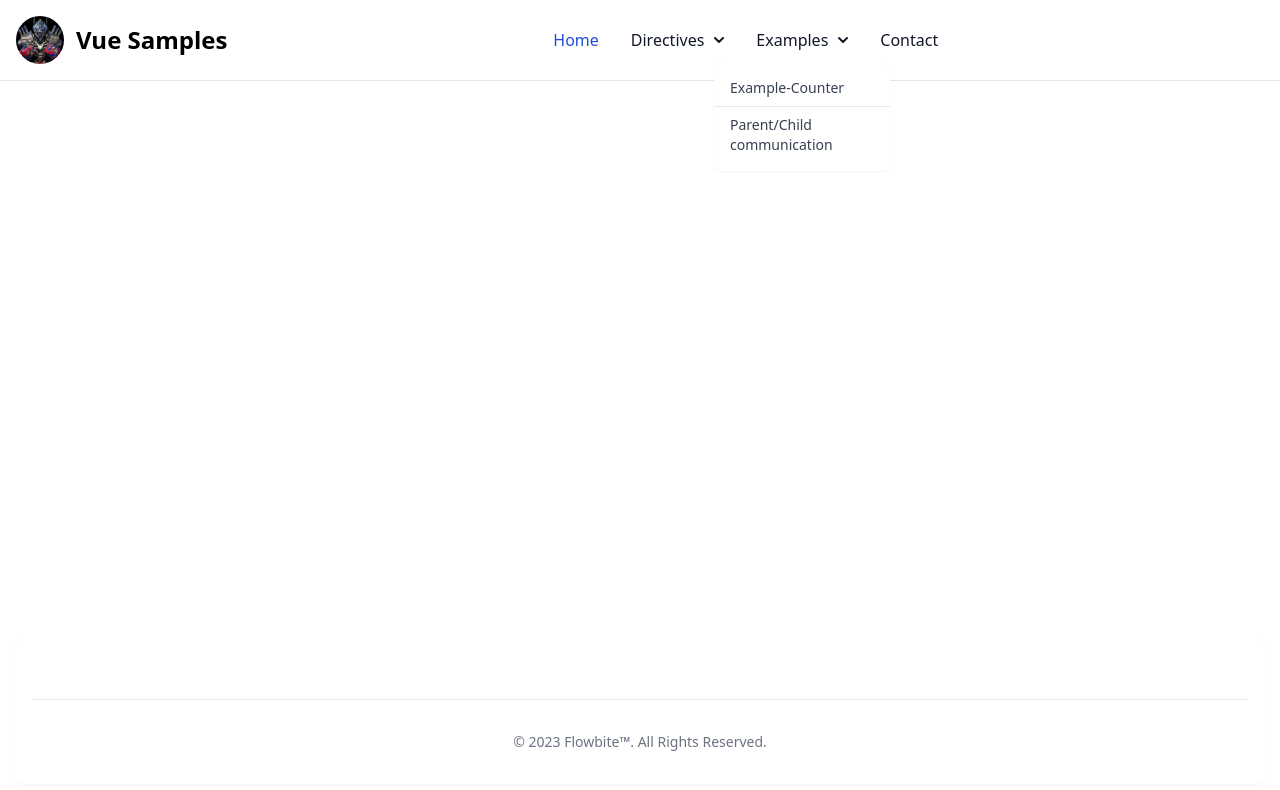
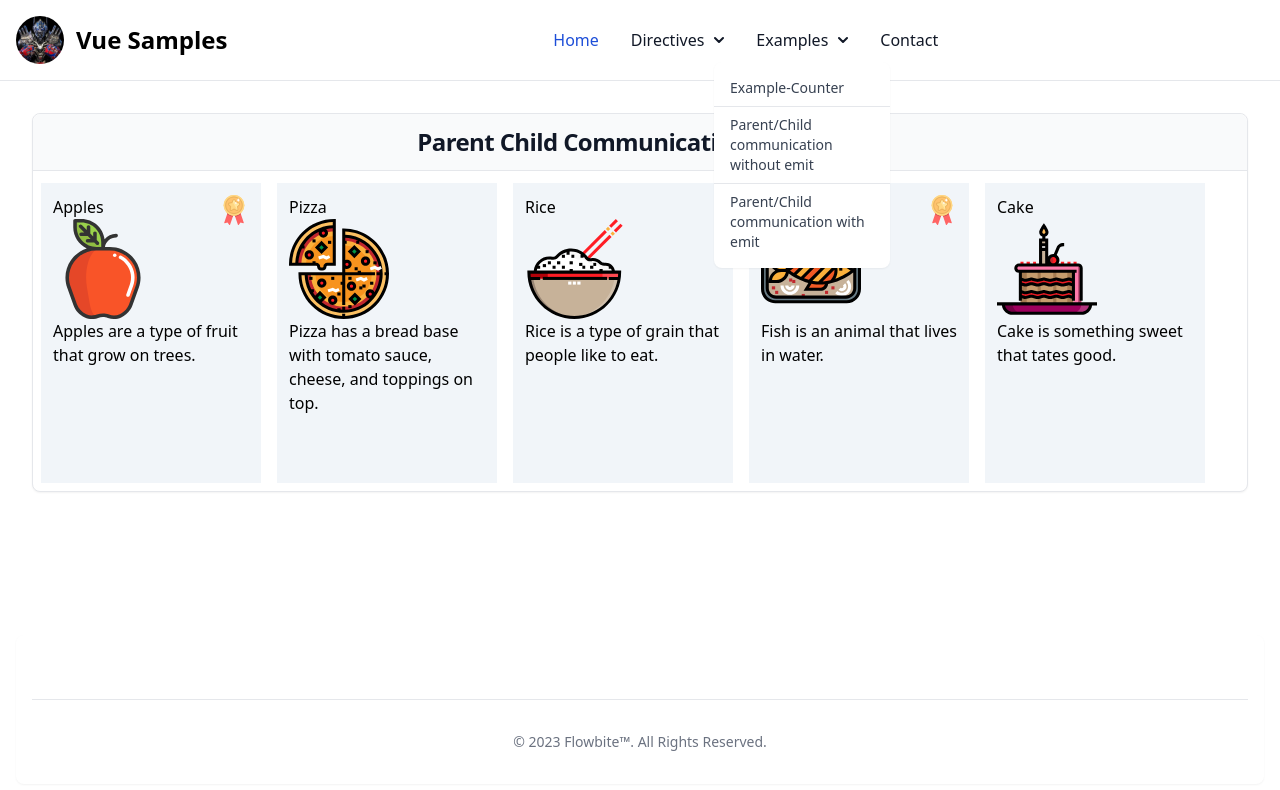
Before and after one commit to sunny200745/vue, a Vue app: page /example-parent-child-communication-with-emit in a window 1280 px wide. Both pictures are taken after a click on the button "Examples". Shown: the top 790 px of the page. Built offline with nearby package versions, Linux system fonts and the light colour scheme.

Commit message:
Emit: Parent child communication

```diff
--- a/src/App.vue
+++ b/src/App.vue
@@ -176,8 +176,15 @@
                   <li>
                     <router-link
                       class="block px-4 py-2 hover:bg-gray-100 dark:hover:bg-gray-600 dark:hover:text-white"
-                      to="/example-parent-child-communication"
-                      >Parent/Child communication</router-link
+                      to="/example-parent-child-communication-without-emit"
+                      >Parent/Child communication without emit</router-link
+                    >
+                  </li>
+                  <li>
+                    <router-link
+                      class="block px-4 py-2 hover:bg-gray-100 dark:hover:bg-gray-600 dark:hover:text-white"
+                      to="/example-parent-child-communication-with-emit"
+                      >Parent/Child communication with emit</router-link
                     >
                   </li>
                 </ul>
--- a/src/components/examples/FoodItem.vue
+++ b/src/components/examples/with-emit/FoodItem.vue
@@ -2,12 +2,12 @@
 
 import {ref} from 'vue'
 import { computed } from "vue";
-
+const emit = defineEmits('favorite-food')
 
 const props = defineProps(['foodItem'])
 const item = ref(props.foodItem)
 const toggleFavorite = () =>{
-    item.value.favorite = !item.value.favorite
+    emit('favorite-food', item.value.name)
 }
 </script>
 
@@ -21,7 +21,7 @@ const toggleFavorite = () =>{
                     </h2>
                     <img width="100px" :src="`src/assets/${item.img}`" >
                     <p>{{ item.desc }}</p>
-                    <button type="button" class="text-white bg-gray-800 hover:bg-gray-900 focus:outline-none focus:ring-4 focus:ring-gray-300 font-medium rounded-lg text-sm px-5 py-2.5 me-2 mb-2 dark:bg-gray-800 dark:hover:bg-gray-700 dark:focus:ring-gray-700 dark:border-gray-700">Favourite</button>
+
                 </div>
             </div>
     </div>
--- a/src/components/examples/ParentChildCommunication.vue
+++ b/src/components/examples/with-emit/ParentChildCommunication.vue
@@ -1,27 +1,32 @@
 <script setup >
-
+import {ref} from 'vue'
 import FoodItem from './FoodItem.vue';
 
-const foods =  [
+const foods =  ref([
     { name: 'Apples', desc: 'Apples are a type of fruit that grow on trees.', favorite: true,img: 'img_apple.svg'},
     { name: 'Pizza', desc: 'Pizza has a bread base with tomato sauce, cheese, and toppings on top.', favorite: false,img: 'img_pizza.svg'},
     { name: 'Rice', desc: 'Rice is a type of grain that people like to eat.', favorite: false, img: 'img_rice.svg'},
     { name: 'Fish', desc: 'Fish is an animal that lives in water.', favorite: true, img: 'img_fish.svg'},
     { name: 'Cake', desc: 'Cake is something sweet that tates good.', favorite: false, img: 'img_cake.svg'}
-]
-
+])
+function recieveEmit(foodName){
+    console.log(foodName)
+    let matchedFood = foods.value.find(f => f.name === foodName);
+    matchedFood.favorite = !matchedFood.favorite
+}
 </script>
 
 <template>
     <div class="w-full bg-white border border-gray-200 rounded-lg shadow-sm dark:bg-gray-800 dark:border-gray-700">
             <div class="text-sm font-medium text-center text-gray-500 border-b border-gray-200 rounded-t-lg bg-gray-50 dark:border-gray-700 dark:text-gray-400 dark:bg-gray-800">
 
-                <h5 class="p-3 text-2xl  font-bold tracking-tight text-gray-900">Parent Child Communication</h5>
+                <h5 class="p-3 text-2xl  font-bold tracking-tight text-gray-900">Parent Child Communication with emit</h5>
             </div>
             <div id="wrapper" class="flex flex-wrap">
                 <FoodItem
                 v-for="x in foods"
                 :key="x.name"
+                @favorite-food="recieveEmit"
                 :foodItem="x"/>
             </div>
 
--- /dev/null
+++ b/src/components/examples/without-emit/FoodItem.vue
@@ -0,0 +1,33 @@
+<script setup>
+
+import {ref} from 'vue'
+import { computed } from "vue";
+
+
+const props = defineProps(['foodItem'])
+const item = ref(props.foodItem)
+const toggleFavorite = () =>{
+    item.value.favorite = !item.value.favorite
+}
+</script>
+
+<template>
+    <div class="px-2">
+
+            <div v-on:click="toggleFavorite(item)" class="  h-[300px] w-[220px] mb-2 mt-3 mx-auto bg-slate-100">
+                <div class="p-3">
+                    <h2>{{ item.name }}
+                        <img v-if="item.favorite" width="30px" class="float-right" :src="`src/assets/img_quality.svg`" >
+                    </h2>
+                    <img width="100px" :src="`src/assets/${item.img}`" >
+                    <p>{{ item.desc }}</p>
+
+                </div>
+            </div>
+    </div>
+
+</template>
+
+<style>
+
+</style>
--- /dev/null
+++ b/src/components/examples/without-emit/ParentChildCommunication.vue
@@ -0,0 +1,34 @@
+<script setup >
+
+import FoodItem from './FoodItem.vue';
+
+const foods =  [
+    { name: 'Apples', desc: 'Apples are a type of fruit that grow on trees.', favorite: true,img: 'img_apple.svg'},
+    { name: 'Pizza', desc: 'Pizza has a bread base with tomato sauce, cheese, and toppings on top.', favorite: false,img: 'img_pizza.svg'},
+    { name: 'Rice', desc: 'Rice is a type of grain that people like to eat.', favorite: false, img: 'img_rice.svg'},
+    { name: 'Fish', desc: 'Fish is an animal that lives in water.', favorite: true, img: 'img_fish.svg'},
+    { name: 'Cake', desc: 'Cake is something sweet that tates good.', favorite: false, img: 'img_cake.svg'}
+]
+
+</script>
+
+<template>
+    <div class="w-full bg-white border border-gray-200 rounded-lg shadow-sm dark:bg-gray-800 dark:border-gray-700">
+            <div class="text-sm font-medium text-center text-gray-500 border-b border-gray-200 rounded-t-lg bg-gray-50 dark:border-gray-700 dark:text-gray-400 dark:bg-gray-800">
+
+                <h5 class="p-3 text-2xl  font-bold tracking-tight text-gray-900">Parent Child Communication without emit</h5>
+            </div>
+            <div id="wrapper" class="flex flex-wrap">
+                <FoodItem
+                v-for="x in foods"
+                :key="x.name"
+                :foodItem="x"/>
+            </div>
+
+    </div>
+
+</template>
+
+<style>
+
+</style>
```
Also changed, not shown: src/main.ts (+7 -2 lines).
